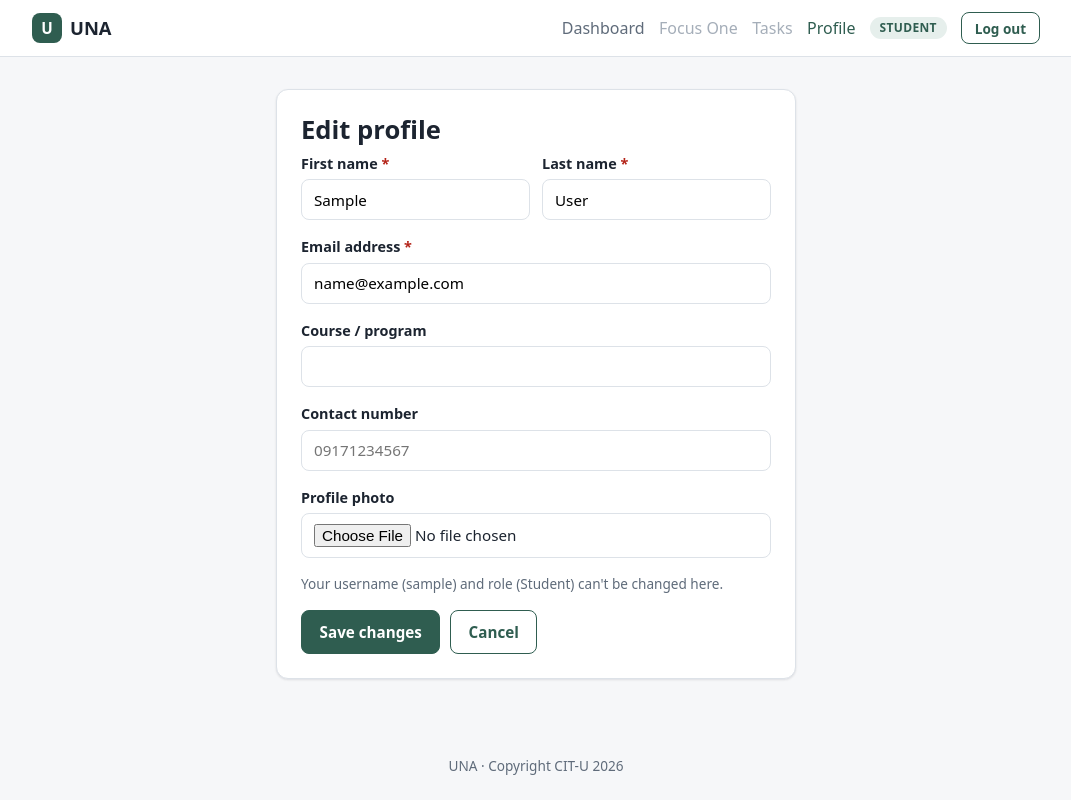
After one commit to jedrekninodelica/UNA-Delica-Jedrek-G7, a Django app: page /accounts/profile/edit/ in a window 1280 px wide. The commit adds this page. Shown: the whole page, without its empty margins (104-1175 px from the left). Run offline with Django 5.2, Linux system fonts and the light colour scheme; the visitor is signed in with stand-in values (Sample User, id 1).

Commit message:
feat(accounts): add profile view, profile editing, and password change

```diff
--- a/accounts/forms.py
+++ b/accounts/forms.py
@@ -28,3 +28,33 @@ class CustomerUserCreationForm(UserCreationForm):
         if CustomUser.objects.filter(email__iexact=email).exists():
             raise forms.ValidationError("An account with this email already exists.")
         return email
+
+
+class ProfileForm(forms.ModelForm):
+    """Lets users edit their own details. Role and username are not editable here."""
+
+    class Meta:
+        model = CustomUser
+        fields = ("first_name", "last_name", "email", "course", "contact_number", "profile_photo")
+        widgets = {
+            "contact_number": forms.TextInput(attrs={"placeholder": "09171234567"}),
+            "profile_photo": forms.ClearableFileInput(attrs={"accept": "image/*"}),
+        }
+
+    def __init__(self, *args, **kwargs):
+        super().__init__(*args, **kwargs)
+        for name in ("email", "first_name", "last_name"):
+            self.fields[name].required = True
+
+    def clean_email(self):
+        email = self.cleaned_data["email"].strip().lower()
+        taken = CustomUser.objects.filter(email__iexact=email).exclude(pk=self.instance.pk)
+        if taken.exists():
+            raise forms.ValidationError("Another account already uses this email.")
+        return email
+
+    def clean_profile_photo(self):
+        photo = self.cleaned_data.get("profile_photo")
+        if photo and hasattr(photo, "size") and photo.size > 2 * 1024 * 1024:
+            raise forms.ValidationError("Photo must be 2 MB or smaller.")
+        return photo
--- a/accounts/urls.py
+++ b/accounts/urls.py
@@ -1,13 +1,19 @@
 from django.urls import path
 
 from .views import (
+    ProfileUpdateView,
+    ProfileView,
     SignUpView,
     UnaLoginView,
     UnaLogoutView,
+    UnaPasswordChangeView,
 )
 
 urlpatterns = [
     path("signup/", SignUpView.as_view(), name="signup"),
     path("login/", UnaLoginView.as_view(), name="login"),
     path("logout/", UnaLogoutView.as_view(), name="logout"),
+    path("profile/", ProfileView.as_view(), name="profile"),
+    path("profile/edit/", ProfileUpdateView.as_view(), name="profile_edit"),
+    path("password/change/", UnaPasswordChangeView.as_view(), name="password_change"),
 ]
--- a/accounts/views.py
+++ b/accounts/views.py
@@ -1,11 +1,12 @@
 from django.contrib import messages
 from django.contrib.auth import views as auth_views
+from django.contrib.auth.mixins import LoginRequiredMixin
 from django.contrib.messages.views import SuccessMessageMixin
 from django.shortcuts import redirect
 from django.urls import reverse_lazy
-from django.views.generic import CreateView
+from django.views.generic import CreateView, TemplateView, UpdateView
 
-from .forms import CustomerUserCreationForm
+from .forms import CustomerUserCreationForm, ProfileForm
 
 
 class SignUpView(SuccessMessageMixin, CreateView):
@@ -41,3 +42,29 @@ class UnaLogoutView(auth_views.LogoutView):
         response = super().post(request, *args, **kwargs)
         messages.info(request, "You have been logged out.")
         return response
+
+
+class ProfileView(LoginRequiredMixin, TemplateView):
+    """Shows the logged-in user's own profile. There is no user id in the URL."""
+
+    template_name = "accounts/profile.html"
+
+
+class ProfileUpdateView(LoginRequiredMixin, SuccessMessageMixin, UpdateView):
+    form_class = ProfileForm
+    template_name = "accounts/profile_edit.html"
+    success_url = reverse_lazy("profile")
+    success_message = "Your profile was updated."
+
+    def get_object(self, queryset=None):
+        # Always edit the logged-in user, never someone else.
+        return self.request.user
+
+    def form_invalid(self, form):
+        messages.error(self.request, "Please fix the errors below.")
+        return super().form_invalid(form)
+
+
+class UnaPasswordChangeView(SuccessMessageMixin, auth_views.PasswordChangeView):
+    success_url = reverse_lazy("profile")
+    success_message = "Your password was changed."
--- /dev/null
+++ b/templates/accounts/profile_edit.html
@@ -0,0 +1,24 @@
+{% extends "base.html" %}
+{% block title %}Edit profile{% endblock %}
+{% block content %}
+<div class="card narrow">
+  <h1>Edit profile</h1>
+  <form method="post" enctype="multipart/form-data" novalidate>
+    {% csrf_token %}
+    {% include "partials/nonfield_errors.html" %}
+    <div class="row-2">
+      {% include "partials/field.html" with field=form.first_name %}
+      {% include "partials/field.html" with field=form.last_name %}
+    </div>
+    {% include "partials/field.html" with field=form.email %}
+    {% include "partials/field.html" with field=form.course %}
+    {% include "partials/field.html" with field=form.contact_number %}
+    {% include "partials/field.html" with field=form.profile_photo %}
+    <p class="muted small">Your username ({{ user.username }}) and role ({{ user.get_role_display }}) can't be changed here.</p>
+    <div class="actions">
+      <button type="submit" class="btn">Save changes</button>
+      <a href="{% url 'profile' %}" class="btn btn-ghost">Cancel</a>
+    </div>
+  </form>
+</div>
+{% endblock %}
--- a/templates/base.html
+++ b/templates/base.html
@@ -21,6 +21,7 @@
             <span class="nav-soon" title="Coming in a later phase">Focus One</span>
             <span class="nav-soon" title="Coming in a later phase">Tasks</span>
           {% endif %}
+          <a href="{% url 'profile' %}" class="{% if request.resolver_match.url_name in 'profile profile_edit password_change' %}active{% endif %}">Profile</a>
           <span class="role-pill role-{{ user.role|lower }}">{{ user.get_role_display }}</span>
           <form method="post" action="{% url 'logout' %}" class="inline">
             {% csrf_token %}
--- a/templates/dashboard/instructor.html
+++ b/templates/dashboard/instructor.html
@@ -26,5 +26,10 @@
     <p class="muted">See which weeks have crowded deadlines across your sections.</p>
     <span class="badge-soon">Coming soon</span>
   </div>
+  <div class="card">
+    <h3>My account</h3>
+    <p class="muted">Update your name, contact number, or photo.</p>
+    <a href="{% url 'profile' %}" class="btn btn-ghost btn-sm">View profile</a>
+  </div>
 </section>
 {% endblock %}
--- a/templates/dashboard/student.html
+++ b/templates/dashboard/student.html
@@ -28,5 +28,10 @@
     <p class="muted">Enter the join code from your instructor to see their deadlines.</p>
     <span class="badge-soon">Coming soon</span>
   </div>
+  <div class="card">
+    <h3>My account</h3>
+    <p class="muted">Update your name, contact number, or photo.</p>
+    <a href="{% url 'profile' %}" class="btn btn-ghost btn-sm">View profile</a>
+  </div>
 </section>
 {% endblock %}
```
Also changed, not shown: templates/accounts/profile.html (added, +29 -0 lines), templates/registration/password_change_form.html (added, +18 -0 lines).
